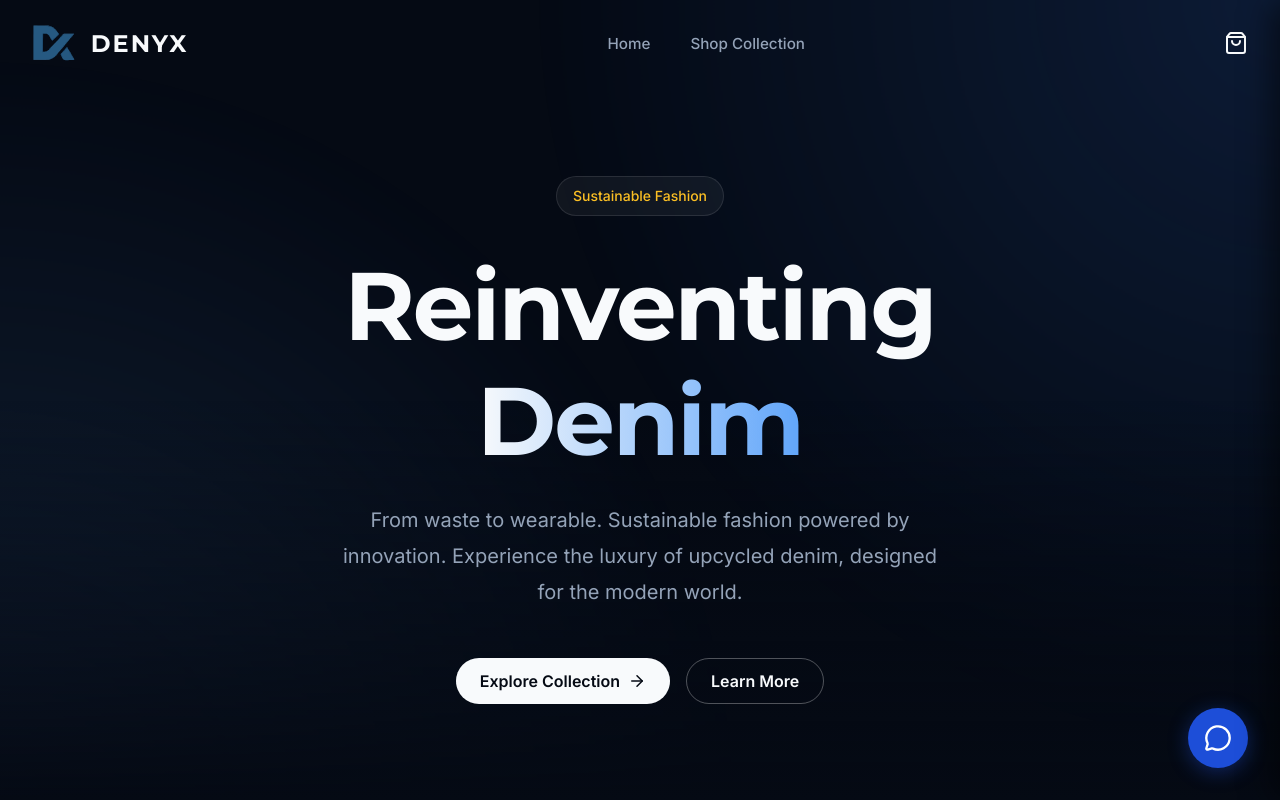
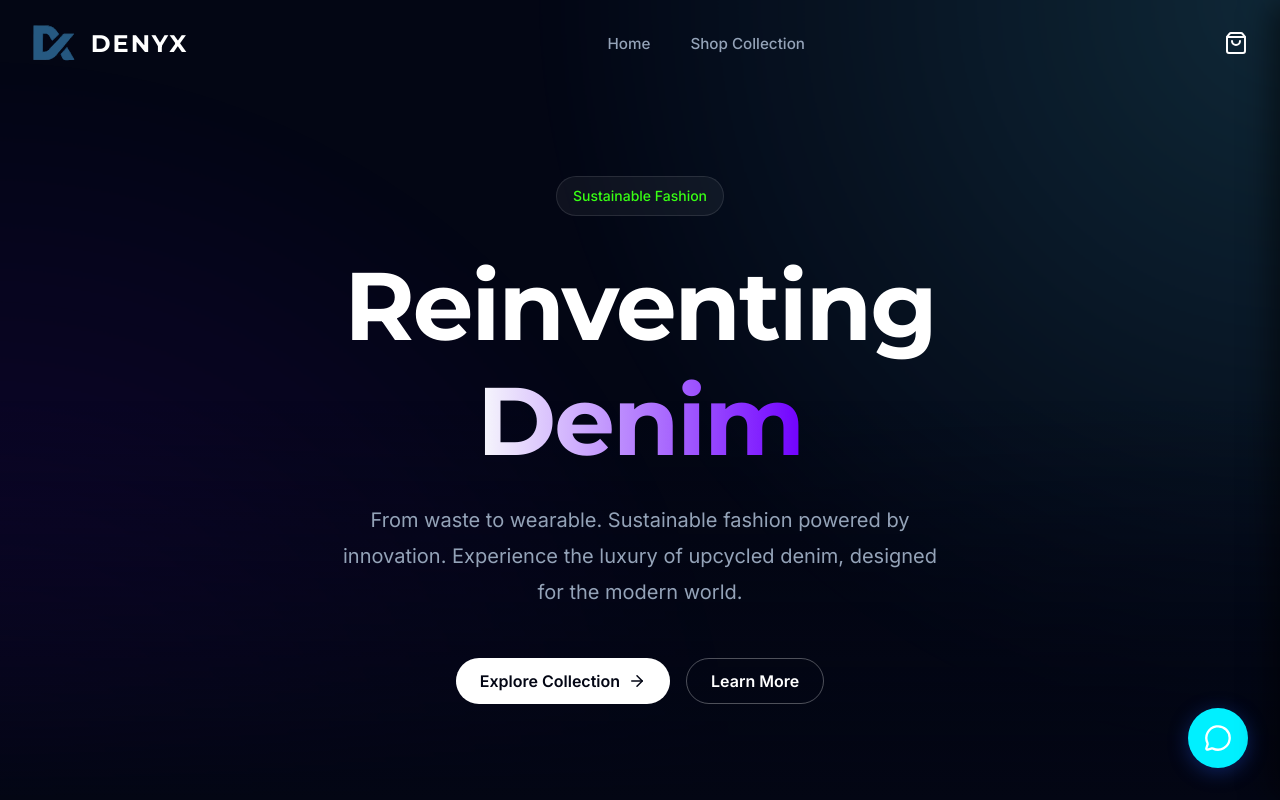
Before and after one commit to TankoDevs/denyx, a React (Vite) app: page / in a window 1280 px wide. Shown: the top 800 px of the page. Built offline with nearby package versions, Linux system fonts and the light colour scheme.

Commit message:
Enhance lists in Trade-in, update global neon colors, fix TND values

```diff
--- a/src/components/TradeIn.css
+++ b/src/components/TradeIn.css
@@ -69,25 +69,57 @@
   display: flex;
   flex-direction: column;
   gap: 1.5rem;
+  margin-top: 2rem;
 }
 
 .step-item {
   display: flex;
-  align-items: flex-start;
-  gap: 1rem;
+  align-items: center;
+  gap: 1.25rem;
+  background: rgba(255, 255, 255, 0.03);
+  padding: 1.25rem;
+  border-radius: 16px;
+  border: 1px solid rgba(255, 255, 255, 0.05);
+  transition: all 0.3s cubic-bezier(0.4, 0, 0.2, 1);
+  position: relative;
+  overflow: hidden;
+}
+
+.step-item::before {
+  content: '';
+  position: absolute;
+  left: 0;
+  top: 0;
+  height: 100%;
+  width: 4px;
+  background: var(--color-primary-main);
+  box-shadow: 0 0 15px var(--color-primary-main);
+  opacity: 0;
+  transition: opacity 0.3s ease;
+}
+
+.step-item:hover {
+  background: rgba(255, 255, 255, 0.08);
+  transform: translateX(10px);
+  border-color: rgba(255, 255, 255, 0.1);
+}
+
+.step-item:hover::before {
+  opacity: 1;
 }
 
 .step-icon {
   background: linear-gradient(135deg, var(--color-primary-main), var(--color-primary-light));
-  color: #fff;
-  padding: 0.8rem;
-  border-radius: 12px;
+  color: #000;
+  padding: 1rem;
+  border-radius: 14px;
   display: flex;
   align-items: center;
   justify-content: center;
-  box-shadow: 0 4px 15px rgba(59, 130, 246, 0.4);
+  box-shadow: 0 0 20px var(--color-primary-main);
   position: relative;
   z-index: 1;
+  flex-shrink: 0;
 }
 
 .step-item h4 {
@@ -189,7 +221,7 @@
   font-weight: 800;
   color: var(--color-accent-beige);
   font-family: var(--font-heading);
-  text-shadow: 0 0 15px rgba(251, 191, 36, 0.5), 0 0 30px rgba(251, 191, 36, 0.3);
+  text-shadow: 0 0 15px var(--color-accent-beige), 0 0 30px var(--color-accent-beige);
   transition: all 0.3s ease;
 }
 
--- a/src/components/TradeIn.jsx
+++ b/src/components/TradeIn.jsx
@@ -9,9 +9,9 @@ const TradeIn = () => {
   const handleConditionChange = (e) => {
     const val = e.target.value;
     setCondition(val);
-    if (val === 'excellent') setEstimatedValue(100);
-    else if (val === 'good') setEstimatedValue(75);
-    else if (val === 'worn') setEstimatedValue(40);
+    if (val === 'excellent') setEstimatedValue(15);
+    else if (val === 'good') setEstimatedValue(10);
+    else if (val === 'worn') setEstimatedValue(5);
     else setEstimatedValue(0);
   };
 
--- a/src/index.css
+++ b/src/index.css
@@ -1,19 +1,19 @@
 @import url('https://fonts.googleapis.com/css2?family=Inter:wght@400;500;600&family=Montserrat:wght@500;600;700;800&display=swap');
 
 :root {
-  /* Catchy Vibrant Colors */
-  --color-primary-dark: #0A0F1C;
-  --color-primary-main: #1D4ED8; /* Vibrant Royal Blue */
-  --color-primary-light: #3B82F6; /* Bright Blue */
-  --color-secondary-blue: #60A5FA; /* Soft Light Blue */
-  --color-accent-taupe: #9CA3AF;
-  --color-accent-beige: #FBBF24; /* Catchy Amber/Gold for contrast */
+  /* Catchy Vibrant Futuristic Colors */
+  --color-primary-dark: #02040A;
+  --color-primary-main: #00F0FF; /* Neon Cyan */
+  --color-primary-light: #59E8FF;
+  --color-secondary-blue: #7000FF; /* Electric Purple */
+  --color-accent-taupe: #8B5CF6;
+  --color-accent-beige: #39FF14; /* Neon Green */
 
-  --color-text-main: #F8FAFC;
+  --color-text-main: #FFFFFF;
   --color-text-muted: #94A3B8;
 
-  --color-bg-base: #050A14;
-  --color-bg-card: rgba(27, 58, 104, 0.2);
+  --color-bg-base: #030614;
+  --color-bg-card: rgba(112, 0, 255, 0.1);
 
   /* Typography */
   --font-heading: 'Montserrat', sans-serif;
```
